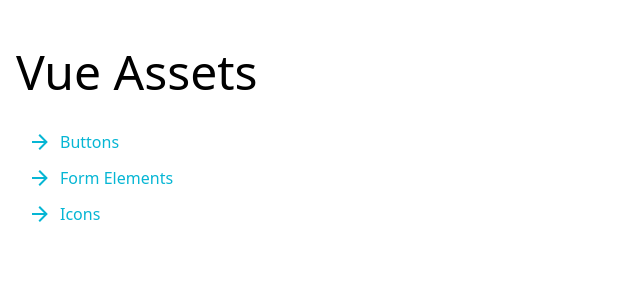
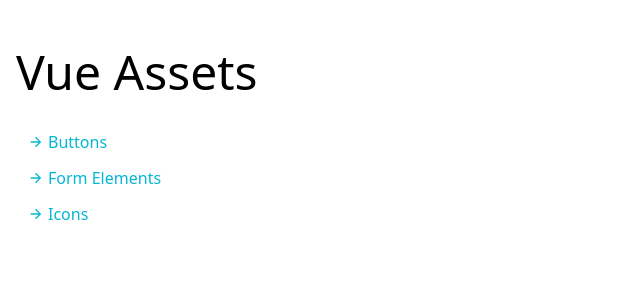
Before and after one commit to ykob/vue-assets, a Vue app: page / in a window 1280 px wide. Shown: the top 300 px of the page, without its empty margins (0-640 px from the left). Built offline with nearby package versions, Linux system fonts and the light colour scheme; the HTML template or start-up script is replaced by a standard one.

Commit message:
add to define IconSize.

```diff
--- a/src/components/button/ButtonBasics.vue
+++ b/src/components/button/ButtonBasics.vue
@@ -19,9 +19,10 @@
 </template>
 
 <script lang="ts">
-import { defineComponent } from 'vue'
+import { defineComponent, PropType } from 'vue'
 import IconLoading from '@/components/icon/IconLoading.vue'
 import IconSvg from '@/components/icon/IconSvg.vue'
+import { IconSize } from '@/types/'
 
 export default defineComponent({
   name: 'ButtonBasics',
@@ -36,7 +37,7 @@ export default defineComponent({
       default: undefined,
     },
     iconSize: {
-      type: String,
+      type: String as PropType<IconSize>,
       default: 'm',
     },
     loading: {
@@ -57,7 +58,7 @@ export default defineComponent({
       }
     },
     classnamesInner(): string[] {
-      const classnamesBase = ['flex', 'gap-2', 'items-center']
+      const classnamesBase = ['flex', 'gap-1', 'items-center']
       return this.loading ? [...classnamesBase, 'opacity-0'] : classnamesBase
     },
   },
--- a/src/components/button/ButtonTransparent.vue
+++ b/src/components/button/ButtonTransparent.vue
@@ -2,7 +2,7 @@
   <button-basics
     :class="classnames"
     :icon="icon"
-    :icon-size="buttonSize"
+    :icon-size="iconSize"
     :loading="loading"
     :tag="tag"
     @click="$emit('accepted')"
@@ -14,7 +14,7 @@
 <script lang="ts">
 import { defineComponent, PropType } from 'vue'
 import ButtonBasics from '@/components/button/ButtonBasics.vue'
-import { ButtonSize, Semantics } from '@/types/'
+import { ButtonSize, IconSize, Semantics } from '@/types/'
 
 export default defineComponent({
   name: 'ButtonTransparent',
@@ -141,7 +141,7 @@ export default defineComponent({
         'hover:text-neutral-50',
       ]
     },
-    iconSize(): string {
+    iconSize(): IconSize {
       switch (this.buttonSize) {
         case 's':
           return 'xs'
--- a/src/components/icon/IconSvg.vue
+++ b/src/components/icon/IconSvg.vue
@@ -11,7 +11,8 @@
 </template>
 
 <script lang="ts">
-import { defineComponent } from 'vue'
+import { defineComponent, PropType } from 'vue'
+import { IconSize } from '@/types/'
 
 export default defineComponent({
   name: 'IconSvg',
@@ -21,7 +22,7 @@ export default defineComponent({
       default: '',
     },
     size: {
-      type: String,
+      type: String as PropType<IconSize>,
       default: 'm',
     },
   },
--- a/src/types/index.d.ts
+++ b/src/types/index.d.ts
@@ -1,4 +1,6 @@
 export type ButtonSize = 's' | 'm' | 'l'
+
+export type IconSize = 'xs' | 's' | 'm' | 'l' | 'xl'
 
 export type Semantics =
   | 'primary'
```
